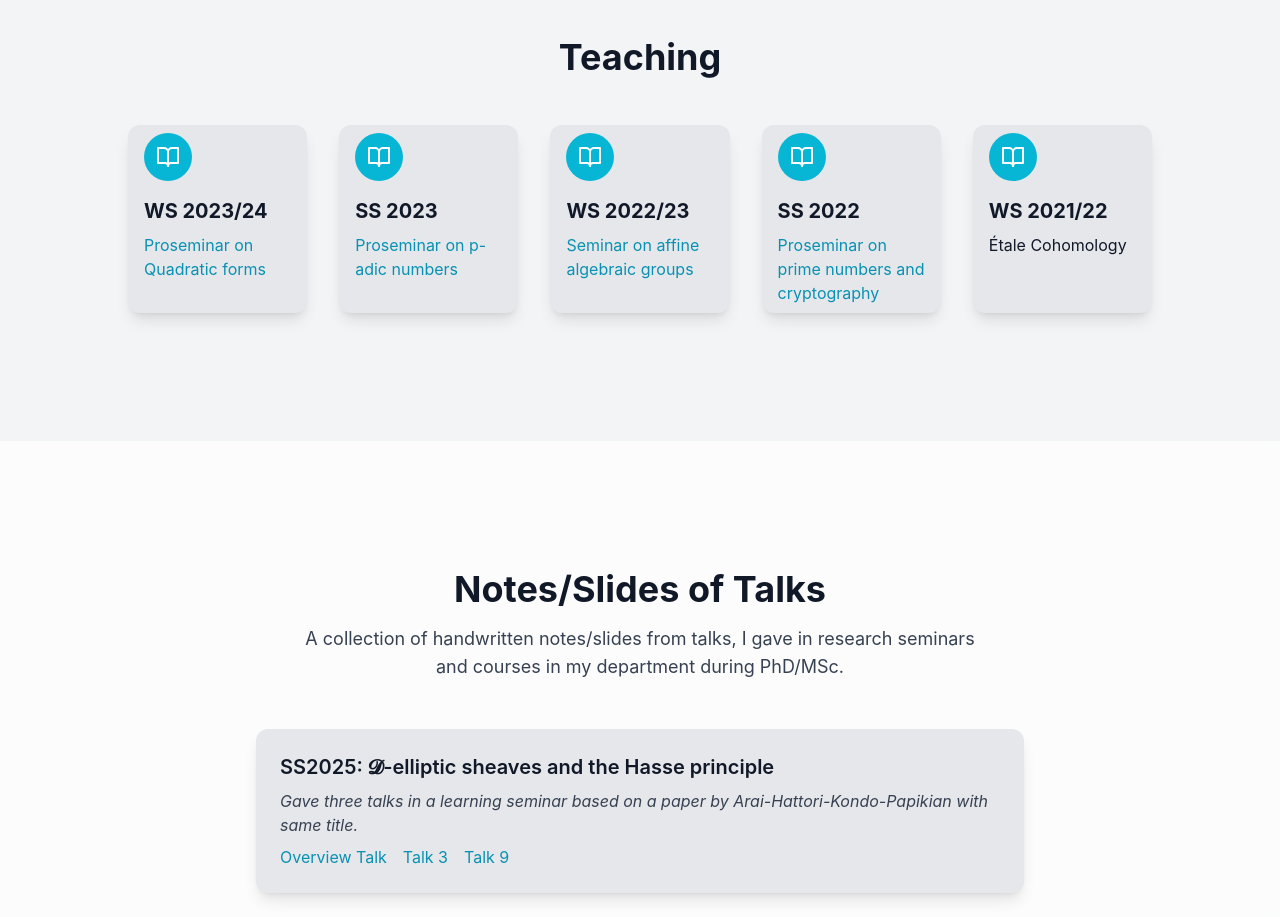
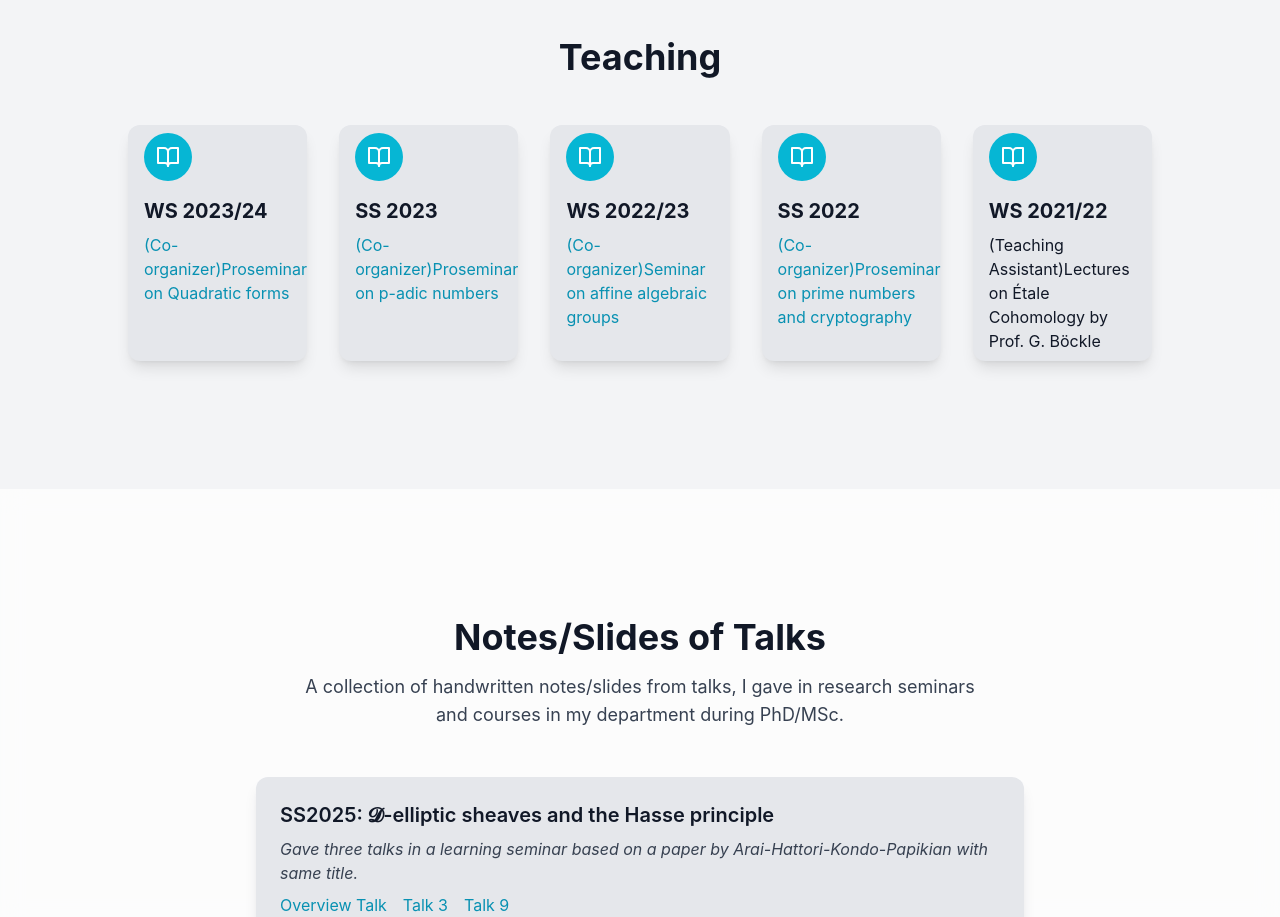
Before and after one commit to sriram-chinthalagiri/webpage, a React (Vite) app: page / in a window 1280 px wide. Shown: the part 1300-2217 px from the top of the page. Built offline with nearby package versions, Linux system fonts and the light colour scheme.

Commit message:
Update App.jsx

```diff
--- a/src/App.jsx
+++ b/src/App.jsx
@@ -111,7 +111,7 @@ const App = () => {
               </div>
               <h3 className="text-xl font-bold mb-2">WS 2023/24</h3>
               <a href="https://typo.iwr.uni-heidelberg.de/groups/arith-geom/members/sriramcv/quadratic-forms.html" target="_blank" rel="noopener noreferrer" download className="text-cyan-600 hover:text-cyan-500">
-                Proseminar on Quadratic forms
+                (Co-organizer)Proseminar on Quadratic forms
               </a>
             </div>
             {/* Course 2 */}
@@ -121,7 +121,7 @@ const App = () => {
               </div>
               <h3 className="text-xl font-bold mb-2">SS 2023</h3>
               <a href="https://typo.iwr.uni-heidelberg.de/groups/arith-geom/members/sriramcv/p-adic-numbers.html" target="_blank" rel="noopener noreferrer" download className="text-cyan-600 hover:text-cyan-500">
-                Proseminar on p-adic numbers
+                (Co-organizer)Proseminar on p-adic numbers
               </a>
             </div>
             {/* Course 3 */}
@@ -131,7 +131,7 @@ const App = () => {
               </div>
               <h3 className="text-xl font-bold mb-2">WS 2022/23</h3>
               <a href="https://typo.iwr.uni-heidelberg.de/groups/arith-geom/members/sriramcv/affine-algebraic-groups.html" target="_blank" rel="noopener noreferrer" download className="text-cyan-600 hover:text-cyan-500">
-                Seminar on affine algebraic groups
+                (Co-organizer)Seminar on affine algebraic groups
               </a>
             </div>
             {/* Course 4 */}
@@ -141,7 +141,7 @@ const App = () => {
               </div>
               <h3 className="text-xl font-bold mb-2">SS 2022</h3>
               <a href="https://typo.iwr.uni-heidelberg.de/groups/arith-geom/members/barinder-banwait/prime-numbers-and-cryptography-proseminar.html" target="_blank" rel="noopener noreferrer" download className="text-cyan-600 hover:text-cyan-500">
-                Proseminar on prime numbers and cryptography
+                (Co-organizer)Proseminar on prime numbers and cryptography
               </a>
             </div>
             {/* Course 5 */}
@@ -151,7 +151,7 @@ const App = () => {
               </div>
               <h3 className="text-xl font-bold mb-2">WS 2021/22</h3>
 
-              Étale Cohomology
+              (Teaching Assistant)Lectures on Étale Cohomology by Prof. G. Böckle
 
             </div>
           </div>
```
